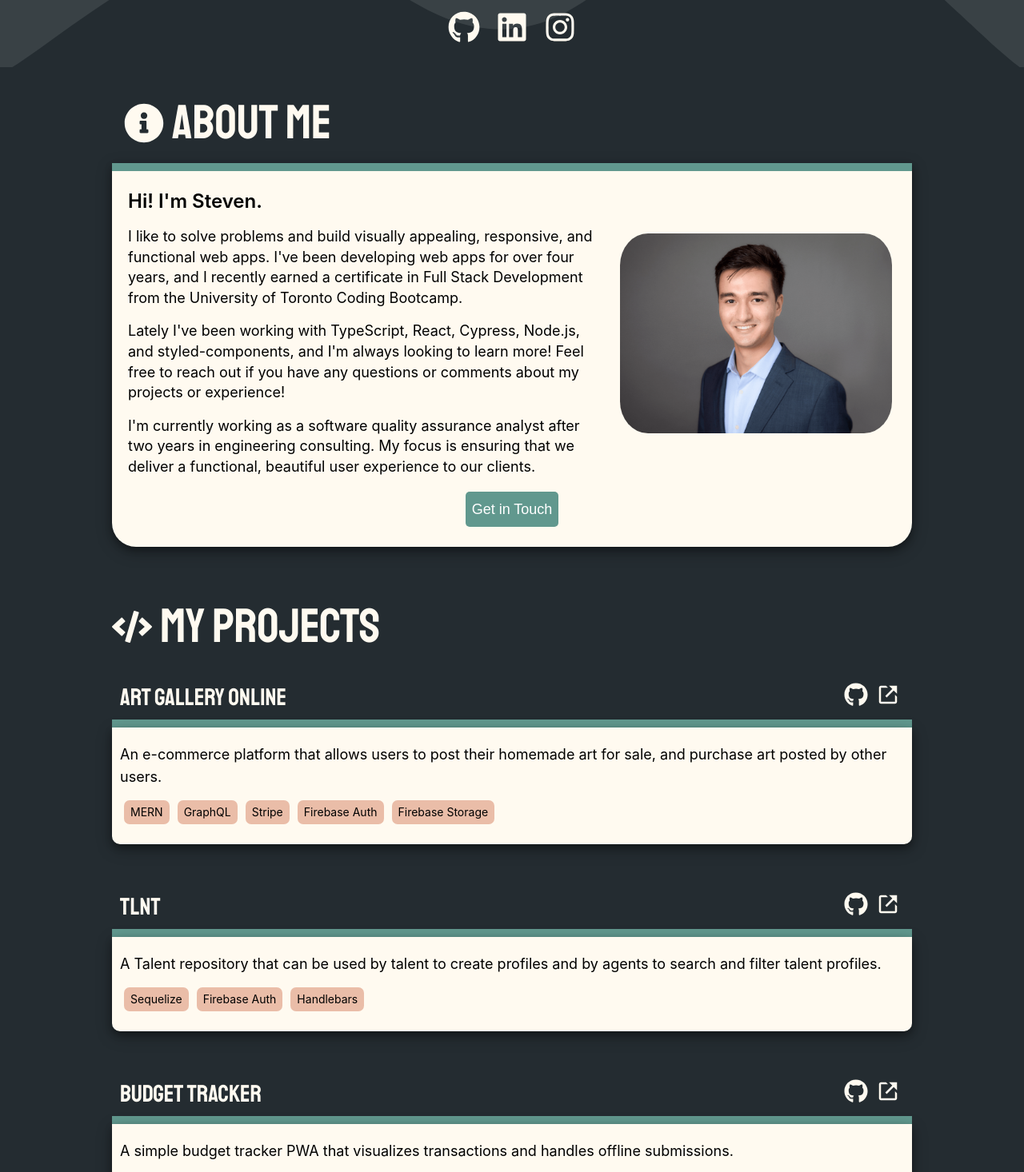
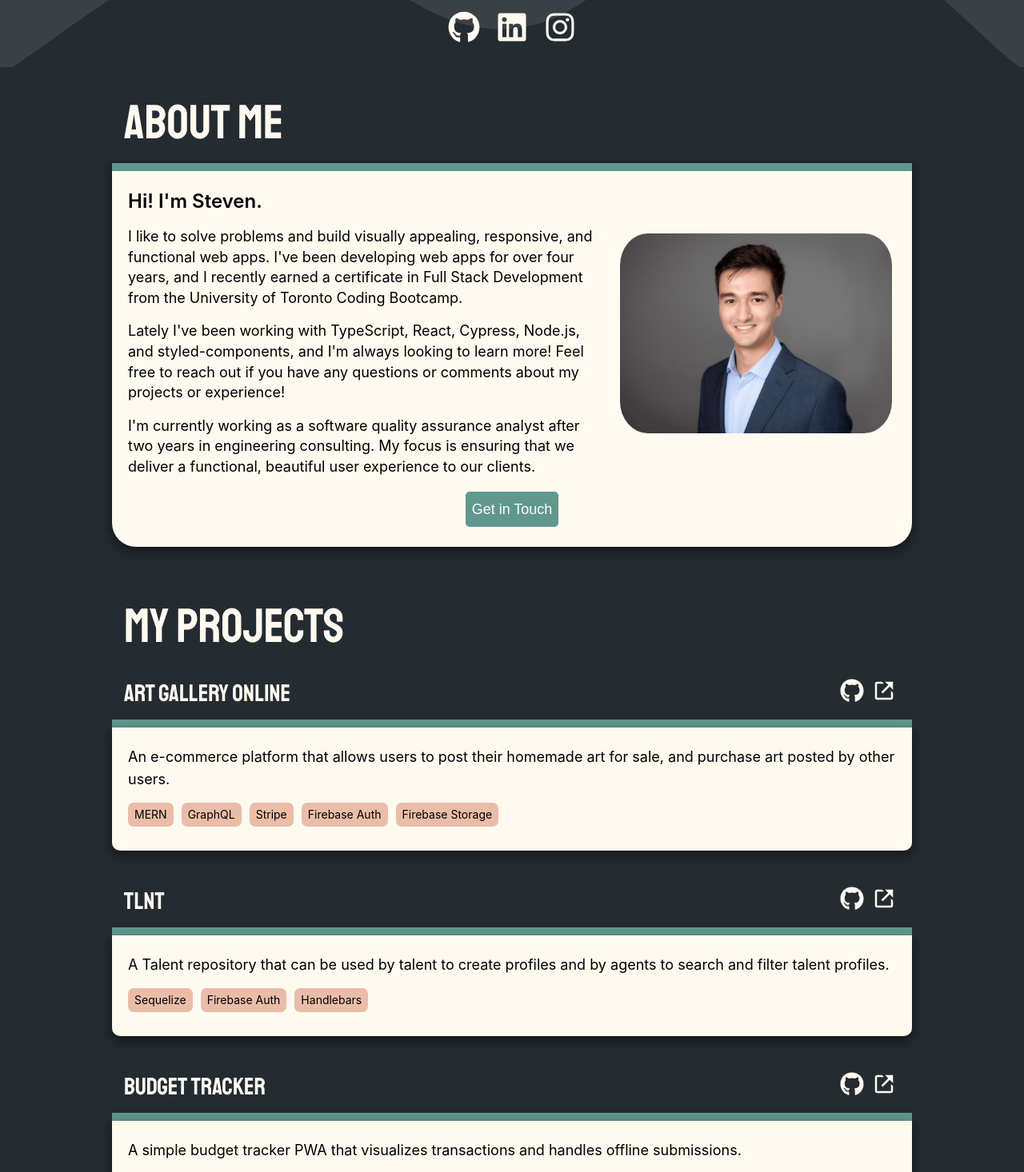
Before and after one commit to Stevtm/portfolio-v4, a React (Create React App) app: page / in a window 1280 px wide. Shown: the part 700-2166 px from the top of the page at 80% size. Built offline with nearby package versions, Linux system fonts and the light colour scheme.

Commit message:
fix some spacing inconsistencies

```diff
--- a/src/components/About/index.tsx
+++ b/src/components/About/index.tsx
@@ -1,5 +1,4 @@
 import RecentPic from "../../assets/images/steven-min.png";
-import { FaInfoCircle } from "react-icons/fa";
 
 // import styled components
 import {
@@ -22,10 +21,7 @@ const About: React.FC = () => {
       <Anchor id={"about"}></Anchor>
       <AboutSection>
         <AboutHeader>
-          <HeaderText>
-            <FaInfoCircle style={{ paddingRight: "10px" }} />
-            About Me
-          </HeaderText>
+          <HeaderText>About Me</HeaderText>
         </AboutHeader>
         <AboutContent>
           <AboutInfo>
--- a/src/components/Footer/styles.ts
+++ b/src/components/Footer/styles.ts
@@ -6,7 +6,7 @@ export const FooterContainer = styled.div`
   display: flex;
   flex-direction: row;
   justify-content: center;
-  padding: 15px 10px;
+  padding: 15px 10px 35px 10px;
   width: 100%;
 
   /* typography */
--- a/src/components/Portfolio/Project/styles.ts
+++ b/src/components/Portfolio/Project/styles.ts
@@ -5,7 +5,7 @@ export const ProjectContainer = styled.div`
   display: flex;
   flex-direction: column;
   padding: 5px 0;
-  margin: 20px 0;
+  margin: 10px 0;
   width: 100%;
 `;
 
@@ -15,7 +15,7 @@ export const ProjectHeader = styled.div`
   display: flex;
   flex-direction: row;
   justify-content: space-between;
-  padding: 10px;
+  padding: 15px;
   margin: 0;
 
   /* typography */
@@ -49,7 +49,7 @@ export const ColorBar = styled.div`
 
 export const ProjectContent = styled.div`
   /* box model */
-  padding: 10px;
+  padding: 15px;
   border-radius: 0 0 10px 10px;
 
   /* visual decorations */
@@ -59,7 +59,8 @@ export const ProjectContent = styled.div`
 
 export const ProjectDesc = styled.p`
   /* box model */
-  margin: 10px 0;
+  padding: 0 5px 0 5px;
+  margin: 8px 0;
 
   /* typography */
   font-size: 1.125rem;
--- a/src/components/Portfolio/index.tsx
+++ b/src/components/Portfolio/index.tsx
@@ -1,5 +1,4 @@
 import Project from "./Project";
-import { FaCode } from "react-icons/fa";
 import { portfolioInfo } from "../../utils/portfolio-info";
 
 // import styled components
@@ -16,10 +15,7 @@ const Portfolio: React.FC = () => {
       <Anchor id={"portfolio"}></Anchor>
       <PortfolioSection>
         <PortfolioHeader>
-          <HeaderText>
-            <FaCode style={{ paddingRight: "10px" }} />
-            My Projects
-          </HeaderText>
+          <HeaderText>My Projects</HeaderText>
         </PortfolioHeader>
         {portfolioInfo.map((info) => {
           return <Project info={info} key={info.id}></Project>;
--- a/src/components/Portfolio/styles.ts
+++ b/src/components/Portfolio/styles.ts
@@ -29,6 +29,7 @@ export const PortfolioHeader = styled.div`
   /* box model */
   display: flex;
   flex-direction: row;
+  padding-left: 15px;
   text-align: center;
   margin: 25px 0 0 0;
   width: 100%;
--- a/src/components/Resume/index.tsx
+++ b/src/components/Resume/index.tsx
@@ -1,5 +1,4 @@
 import ResumePDF from "../../assets/documents/Resume_08Aug2021.pdf";
-import { FaToolbox } from "react-icons/fa";
 
 // import styled components
 import {
@@ -40,10 +39,7 @@ const Resume = () => {
       <Anchor id={"resume"}></Anchor>
       <ResumeSection>
         <ResumeHeader>
-          <HeaderText>
-            <FaToolbox style={{ paddingRight: "10px" }} />
-            My Skills
-          </HeaderText>
+          <HeaderText>My Skills</HeaderText>
         </ResumeHeader>
         <TechContainer>
           <ResumeText>
@@ -68,7 +64,7 @@ const Resume = () => {
             </Tech>
             <Tech>
               <SiCsharp title="Csharp"></SiCsharp>
-              <TechName>Csharp</TechName>
+              <TechName>C#</TechName>
             </Tech>
             <Tech>
               <FaNodeJs title="Node.js"></FaNodeJs>
--- a/src/components/Resume/styles.ts
+++ b/src/components/Resume/styles.ts
@@ -29,8 +29,8 @@ export const ResumeHeader = styled.div`
   /* box model */
   display: flex;
   flex-direction: row;
+  padding: 0 0 15px 15px;
   text-align: center;
-  margin: 10px 0;
   width: 100%;
 `;
 
```
